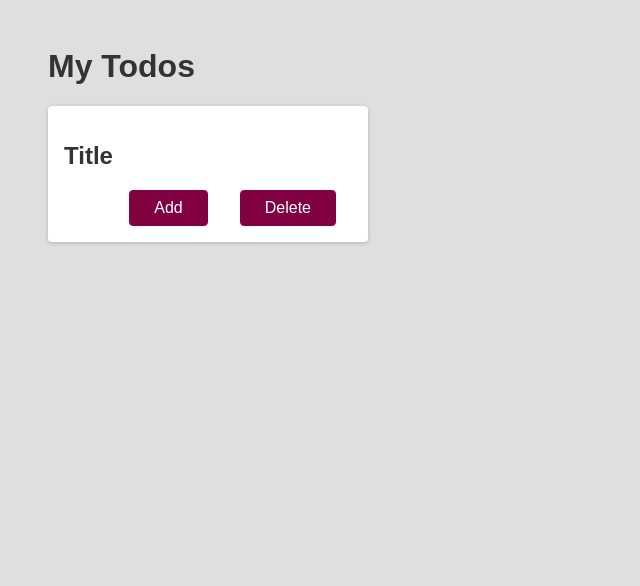
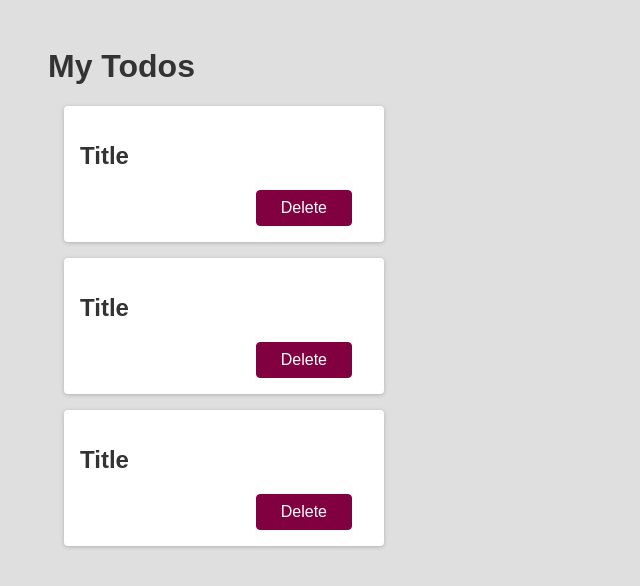
Before and after one commit to winstonmeq/react-lesson1, a React (Create React App) app: page / in a window 1280 px wide. Shown: the top 586 px of the page, without its empty margins (0-640 px from the left). Built offline with nearby package versions, Linux system fonts and the light colour scheme.

Commit message:
UpdateTiodo with component

```diff
--- a/src/App.js
+++ b/src/App.js
@@ -1,19 +1,14 @@
 
 
+import Todo from './components/Todo';
 
 function App() {
   return (
     <div>
       <h1>My Todos</h1>
-      <div className="card">
-      <h2>Title</h2>
-      <div className="actions">
-      <button className="btn">Add</button>
-
-        <button className="btn">Delete</button>
-      </div>
-
-      </div>
+      <Todo />
+      <Todo />
+      <Todo />
 
     </div>
   );
--- /dev/null
+++ b/src/components/Todo.js
@@ -0,0 +1,16 @@
+
+
+function Todo() {
+
+    return (
+        <div className="card">
+        <h2>Title</h2>
+        <div className="actions">
+          <button className="btn">Delete</button>
+        </div>
+      </div>
+    )
+
+}
+
+export default Todo;
--- a/src/index.css
+++ b/src/index.css
@@ -43,6 +43,7 @@
     box-shadow: 0 1px 4px rgba(0, 0, 0, 0.2);
     padding: 1rem;
     width: 20rem;
+    margin:1rem;
   }
 
   .actions {
```
